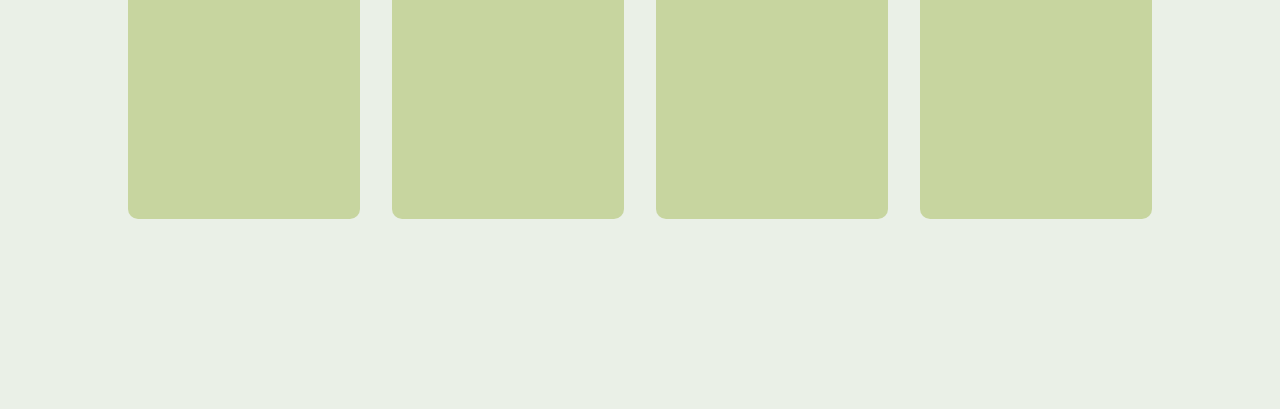
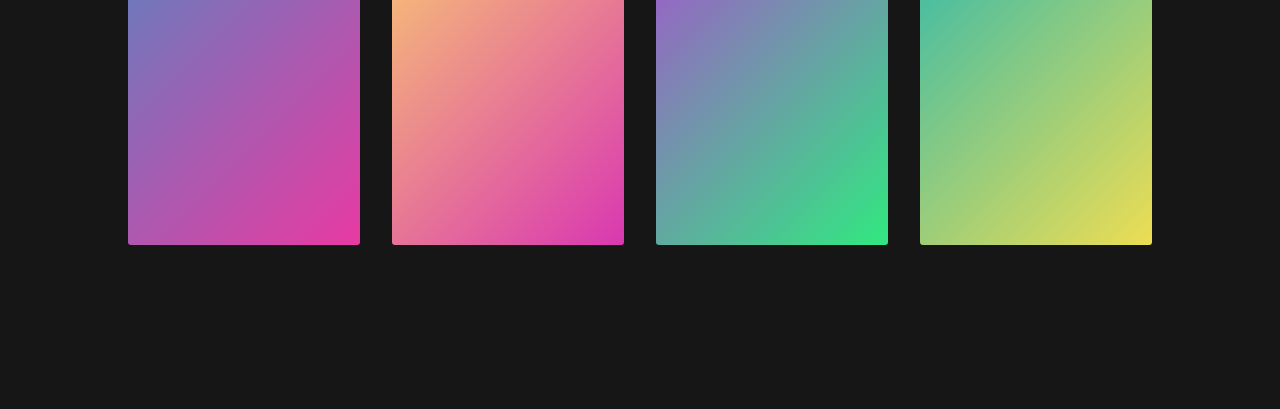
Before and after one commit to isabellea-f/portfolio-cards, a plain HTML site: page index.html in a window 1280 px wide. Shown: the part 391-800 px from the top of the page. Drawn offline with Linux system fonts and the light colour scheme.

Commit message:
add gradient to cards

```diff
--- a/index.html
+++ b/index.html
@@ -19,10 +19,10 @@
           <div class="cards">
             <div class="card">
               <div class="card-inner">
-                <div class="card-front">
+                <div class="card-front bg-pink">
                   <h3>About me</h3>
                 </div>
-                <div class="card-back">
+                <div class="card-back bg-pink">
                   <h3>About me</h3>
                   <p>
                     I’m Isabelle, a Fullstack Developer based in Sweden. I enjoy
@@ -34,10 +34,10 @@
 
             <div class="card">
               <div class="card-inner">
-                <div class="card-front">
+                <div class="card-front bg-orange">
                   <h3>Education</h3>
                 </div>
-                <div class="card-back">
+                <div class="card-back bg-orange">
                   <h3>Education</h3>
                   <p>
                     I chose Chas Academy because I wanted an education that
@@ -52,10 +52,10 @@
 
             <div class="card">
               <div class="card-inner">
-                <div class="card-front">
+                <div class="card-front bg-green">
                   <h3>Experience</h3>
                 </div>
-                <div class="card-back">
+                <div class="card-back bg-green">
                   <h3>Experience</h3>
                   <h4>Webbutvecklare / Webmaster</h4>
                   <p>
@@ -68,10 +68,10 @@
 
             <div class="card">
               <div class="card-inner">
-                <div class="card-front">
+                <div class="card-front bg-yellow">
                   <h3>Goals</h3>
                 </div>
-                <div class="card-back">
+                <div class="card-back bg-yellow">
                   <h3>Goals</h3>
                   <p>
                     My goal is to continue improving my fullstack skills by
--- a/style.css
+++ b/style.css
@@ -1,3 +1,5 @@
+@import url("https://fonts.googleapis.com/css2?family=Poppins:ital,wght@0,200;0,300;0,400;0,500;0,600;0,700;0,800;1,200;1,300;1,800&display=swap");
+
 * {
   margin: 0;
   padding: 0;
@@ -8,11 +10,48 @@
   --secondary-color: #c7d59f;
   --white: #f0f3ee;
   --black: #161616;
+  --card-gradient-pink: linear-gradient(
+    135deg,
+    rgba(73, 139, 196, 1) 0%,
+    rgba(232, 58, 162, 1) 100%
+  );
+  --card-gradient-orange: linear-gradient(
+    135deg,
+    rgba(253, 220, 106, 1) 0%,
+    rgba(217, 56, 177, 1) 100%
+  );
+  --card-gradient-green: linear-gradient(
+    135deg,
+    rgba(180, 63, 216, 1) 0%,
+    rgba(49, 232, 128, 1) 100%
+  );
+  --card-gradient-yellow: linear-gradient(
+    135deg,
+    rgb(23, 180, 185) 0%,
+    rgba(237, 221, 83, 1) 100%
+  );
 }
 
 body {
-  background-color: var(--primary-color);
-  color: var(--black);
+  background-color: var(--black);
+  color: var(--white);
+  font-family: "poppins", sans-serif;
+}
+
+.bg-pink {
+  background: var(--card-gradient-pink);
+}
+
+.bg-orange {
+  background: var(--card-gradient-orange);
+}
+
+.bg-green {
+  background: var(--card-gradient-green);
+}
+
+.bg-yellow {
+  background: var(--card-gradient-yellow);
 }
 
 .cards-container {
@@ -28,9 +67,20 @@ body {
 .card {
   position: relative;
   height: 25rem;
-  width: 22rem;
+  width: 18rem;
   perspective: 1000px;
   background-color: transparent;
+}
+
+.card h3 {
+  font-size: 2rem;
+  font-weight: 200;
+  text-transform: uppercase;
+  margin-bottom: 1rem;
+}
+
+.card p {
+  font-size: 0.8rem;
 }
 
 .card-inner {
@@ -38,12 +88,14 @@ body {
   width: 100%;
   height: 100%;
   text-align: center;
-  transition: transform 0.8s;
+  transition: transform 0.8s, box-shadow 0.8s;
   transform-style: preserve-3d;
+  border-radius: 3px;
 }
 
 .card:hover .card-inner {
   transform: rotateY(180deg);
+  box-shadow: rgb(38, 57, 77) 0px 20px 30px -10px;
 }
 
 .card-front,
@@ -53,15 +105,13 @@ body {
   backface-visibility: hidden;
   width: 100%;
   height: 100%;
-  border-radius: 10px;
-  padding: 3rem;
+  border-radius: 3px;
+  padding: 2rem;
 }
 
 .card-front {
-  background-color: var(--secondary-color);
 }
 
 .card-back {
   transform: rotateY(180deg);
-  background-color: var(--secondary-color);
 }
```
